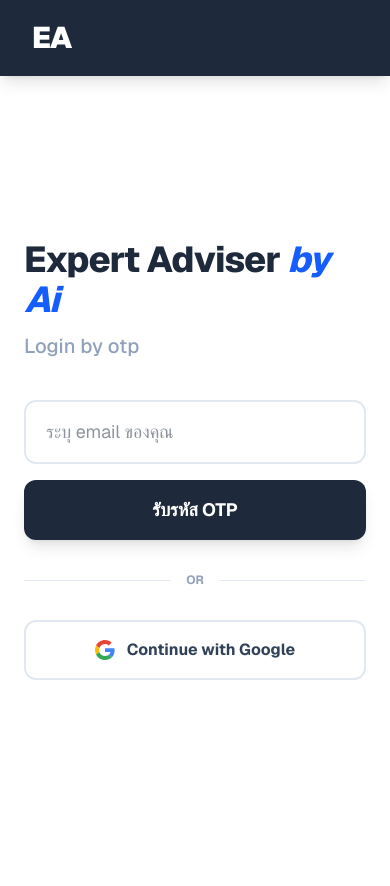
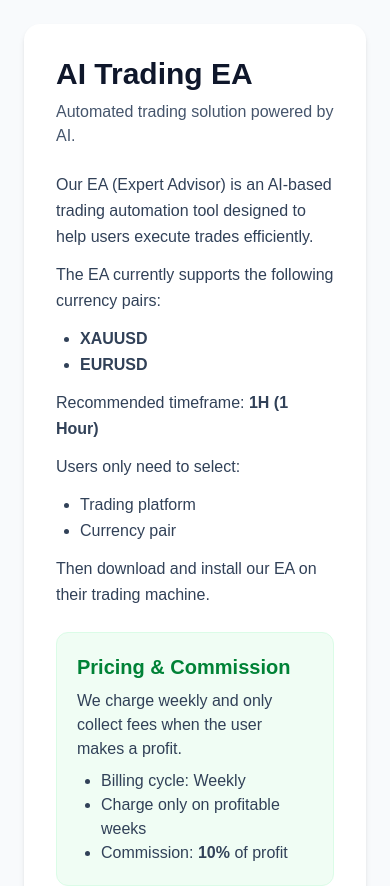
Before and after one commit to Pisit-auu/eabyai, a Next.js app: page / in a window 390 px wide. Shown: the top 886 px of the page. Before the commit the page ends 844 px from the top, so only its background shows below. Built offline with nearby package versions, Linux system fonts and the light colour scheme; no server answers.

Commit message:
for stript

```diff
--- a/src/app/Bill/page.tsx
+++ b/src/app/Bill/page.tsx
@@ -136,11 +136,6 @@ export default function Bill() {
   ];
 
 
-  useEffect(() => {
-    if (status === 'unauthenticated' ) {
-      router.push('/')
-    }
-  }, [status, router])
 
 
 const fetchData = useCallback(async () => {
--- a/src/app/EA/page.tsx
+++ b/src/app/EA/page.tsx
@@ -88,11 +88,7 @@ export default function EA() {
   // --- ACTIONS ---
 
   // --- EFFECTS ---
-  useEffect(() => {
-    if (status === 'unauthenticated' ) {
-      router.push('/')
-    }
-  }, [status, router])
+
 
   // ฟังก์ชันดึงข้อมูล (แยกออกมาเพื่อให้เรียกใช้ใหม่ได้เมื่อมีการเพิ่มข้อมูล)
   const fetchData = useCallback(async () => {
--- a/src/app/home/page.tsx
+++ b/src/app/home/page.tsx
@@ -135,11 +135,7 @@ export default function Dashborad() {
   // --- ACTIONS ---
 
   // --- EFFECTS ---
-  useEffect(() => {
-    if (status === 'unauthenticated' ) {
-      router.push('/')
-    }
-  }, [status, router])
+
 
   // ฟังก์ชันดึงข้อมูล (แยกออกมาเพื่อให้เรียกใช้ใหม่ได้เมื่อมีการเพิ่มข้อมูล)
   const fetchData = useCallback(async () => {
--- a/src/app/page.tsx
+++ b/src/app/page.tsx
@@ -1,195 +1,87 @@
-'use client'
+import Link from "next/link";
 
-import { signIn, useSession } from "next-auth/react"
-import { useState, useEffect } from "react"
-import { useRouter, useSearchParams } from "next/navigation" // <--- 1. เพิ่ม useSearchParams
-import React from 'react'
+export default function EAPage() {
+  return (
+    <main className="min-h-screen bg-slate-50 flex items-center justify-center p-6">
+      <div className="max-w-3xl w-full bg-white rounded-2xl shadow-md p-8 space-y-6">
 
-export default function SignInPage() {
-  const [email, setEmail] = useState("")
-  const [otp, setOtp] = useState("")
-  const [loading, setLoading] = useState(false)
-  const [isVerifying, setIsVerifying] = useState(false)
-  const router = useRouter()
-  const { data: session, status } = useSession()
-  const searchParams = useSearchParams()
-  useEffect(() => {
-    // 1. ดึงทั้ง error และ email จาก URL (ถ้ามี)
-    const errorParam = searchParams.get("error")
-    console.log(errorParam)
-    if (errorParam) {
-      let errorMessage = "เกิดข้อผิดพลาดในการเข้าสู่ระบบ"
+        {/* Title */}
+        <div>
+          <h1 className="text-3xl font-bold text-slate-900">
+            AI Trading EA
+          </h1>
+          <p className="text-slate-600 mt-2">
+            Automated trading solution powered by AI.
+          </p>
+        </div>
 
-      if (errorParam === "Verification") {
-        errorMessage = "รหัสยืนยันไม่ถูกต้อง หรือลิงก์หมดอายุแล้ว"
-      } else if (errorParam === "OAuthAccountNotLinked") {
-        errorMessage = "อีเมลนี้ถูกลงทะเบียนด้วยวิธีอื่นแล้ว (เช่น Google)"
-      } else if (errorParam === "Callback") {
-        errorMessage = "เกิดข้อผิดพลาดในการยืนยันตัวตน"
-      }
+        {/* Description */}
+        <section className="space-y-3 text-slate-700 leading-relaxed">
+          <p>
+            Our EA (Expert Advisor) is an AI-based trading automation tool
+            designed to help users execute trades efficiently.
+          </p>
 
-      alert(errorMessage)
-    }
-    // 4. เอา email ออกจาก dependency array เพื่อป้องกัน loop
-  }, [searchParams, router])
-  // ------------------------------------------------
+          <p>
+            The EA currently supports the following currency pairs:
+          </p>
 
-  useEffect(() => {
-    if (status === 'authenticated') {
-      router.push('/')
-    }
-  }, [status, router])
+          <ul className="list-disc pl-6">
+            <li><strong>XAUUSD</strong></li>
+            <li><strong>EURUSD</strong></li>
+          </ul>
 
-  // ฟังก์ชันส่ง OTP (หน้าแรก)
-  const handleLogin = async (e: React.FormEvent) => {
-    e.preventDefault()
-    setLoading(true)
+          <p>
+            Recommended timeframe: <strong>1H (1 Hour)</strong>
+          </p>
 
-    const result = await signIn("email", {
-      email,
-      redirect: false,
+          <p>
+            Users only need to select:
+          </p>
 
-    })
+          <ul className="list-disc pl-6">
+            <li>Trading platform</li>
+            <li>Currency pair</li>
+          </ul>
 
-    setLoading(false)
-    if (result?.error) {
-      alert("เกิดข้อผิดพลาด: " + result.error)
-    } else {
-      setIsVerifying(true)
-    }
-  }
+          <p>
+            Then download and install our EA on their trading machine.
+          </p>
+        </section>
 
-  // ฟังก์ชันยืนยัน OTP (ใน Popup)
-  const handleVerify = (e: React.FormEvent) => {
-    e.preventDefault()
-    if (otp.length !== 6) {
-      alert("กรอกรหัสให้ครบ 6 หลัก")
-      return
-    }
+        {/* Billing */}
+        <section className="bg-green-50 border border-green-100 rounded-xl p-5">
+          <h2 className="text-xl font-semibold text-green-700 mb-2">
+            Pricing & Commission
+          </h2>
 
-    const destination = '/home'
-    const verifyUrl = `/api/auth/callback/email?email=${encodeURIComponent(email)}&token=${otp}&callbackUrl=${encodeURIComponent(destination)}`
+          <p className="text-slate-700">
+            We charge weekly and only collect fees when the user makes a profit.
+          </p>
 
-    window.location.href = verifyUrl
-  }
+          <ul className="list-disc pl-6 mt-2 text-slate-700">
+            <li>Billing cycle: Weekly</li>
+            <li>Charge only on profitable weeks</li>
+            <li>Commission: <strong>10%</strong> of profit</li>
+          </ul>
+        </section>
 
-  if (status === "loading") return null // หรือใส่ Spinner เล็กๆ
+        {/* Button */}
+        <div className="pt-2">
+          <Link
+            href="/home"
+            className="inline-block bg-green-600 hover:bg-green-700 text-white font-medium px-6 py-3 rounded-xl transition"
+            style={{
+                                      backgroundColor: '#f0fdf4', // สี bg-green-50
+                                      borderColor: '#bbf7d0',     // สี border-green-200
+                                      color: '#16a34a'            // สี text-green-600
+                                    }}
+          >
+            Go to Home
+          </Link>
+        </div>
 
-  return (
-    <main className="min-h-screen bg-white flex flex-col font-sans text-[#1E293B] relative">
-      {/* Navbar */}
-      <nav className="bg-[#1E293B] py-5 px-8 shadow-lg z-10">
-        <div className="max-w-7xl mx-auto">
-          <span className="text-3xl font-black text-white tracking-tighter">EA</span>
-        </div>
-      </nav>
-
-      {/* Hero Content */}
-      <div className="flex-1 flex items-center justify-center p-6 md:p-12 relative">
-        <div className="max-w-6xl w-full grid grid-cols-1 lg:grid-cols-2 gap-16 items-center">
-
-          {/* Left: Sign In Form */}
-          <div className="max-w-md w-full mx-auto lg:mx-0">
-            <header className="mb-10">
-              <h1 className="text-4xl font-extrabold mb-3 tracking-tight">
-                Expert Adviser <span className="text-blue-600 italic">by Ai</span>
-              </h1>
-              <p className="text-xl font-medium text-slate-400 ">Login by otp </p>
-            </header>
-
-            <form onSubmit={handleLogin} className="space-y-4">
-              <input
-                type="email"
-                placeholder="ระบุ email ของคุณ"
-                value={email}
-                onChange={(e) => setEmail(e.target.value)}
-                required
-                className="w-full px-5 py-4 rounded-xl border-2 border-slate-200 focus:border-blue-600 outline-none text-lg transition-all"
-              />
-              <button
-                type="submit"
-                disabled={loading}
-                className="w-full py-4 rounded-xl font-bold text-lg bg-[#1E293B] text-white hover:bg-slate-800 shadow-lg active:scale-95 transition-all disabled:bg-slate-300"
-              >
-                {loading ? "กำลังส่ง..." : "รับรหัส OTP"}
-              </button>
-            </form>
-
-            <div className="flex items-center gap-4 py-8">
-                <div className="h-[1px] bg-slate-200 flex-1"></div>
-                <span className="text-xs font-bold text-slate-400 uppercase">or</span>
-                <div className="h-[1px] bg-slate-200 flex-1"></div>
-            </div>
-
-            <button onClick={() => signIn('google')} className="w-full border-2 border-slate-200 py-4 rounded-xl flex items-center justify-center gap-3 hover:bg-slate-50 transition-all font-bold text-slate-700">
-               <svg width="20" height="20" viewBox="0 0 48 48"><path fill="#EA4335" d="M24 9.5c3.54 0 6.71 1.22 9.21 3.6l6.85-6.85C35.9 2.38 30.47 0 24 0 14.62 0 6.51 5.38 2.56 13.22l7.98 6.19C12.43 13.72 17.74 9.5 24 9.5z"/><path fill="#4285F4" d="M46.98 24.55c0-1.57-.15-3.09-.38-4.55H24v9.02h12.94c-.58 2.96-2.26 5.48-4.78 7.18l7.73 6c4.51-4.18 7.09-10.36 7.09-17.65z"/><path fill="#FBBC05" d="M10.53 28.59c-.48-1.45-.76-2.99-.76-4.59s.27-3.14.76-4.59l-7.98-6.19C.92 16.46 0 20.12 0 24s.92 7.54 2.56 10.78l7.97-6.19z"/><path fill="#34A853" d="M24 48c6.48 0 11.93-2.13 15.89-5.81l-7.73-6c-2.15 1.45-4.92 2.31-8.16 2.31-6.26 0-11.57-4.22-13.47-9.91l-7.98 6.19C6.51 42.62 14.62 48 24 48z"/></svg>
-               Continue with Google
-            </button>
-          </div>
-
-          {/* Right: Preview Image */}
-          <div className="hidden lg:block">
-            <div className="rounded-[2.5rem] overflow-hidden shadow-2xl bg-slate-900 aspect-video">
-               <img src="../public/ania.png" className="w-full h-full object-cover opacity-80" alt="Preview" />
-            </div>
-          </div>
-        </div>
       </div>
-
-      {/* --- OTP VERIFICATION POPUP (MODAL) --- */}
-      {isVerifying && (
-        <div className="fixed inset-0 z-50 flex items-center justify-center p-4">
-          {/* Backdrop */}
-          <div className="absolute inset-0 bg-slate-900/60 backdrop-blur-sm" onClick={() => setIsVerifying(false)}></div>
-
-          {/* Modal Card */}
-          <div className="relative bg-white w-full max-w-md rounded-3xl shadow-2xl p-8 animate-in fade-in zoom-in duration-300">
-            <button
-              onClick={() => setIsVerifying(false)}
-              className="absolute top-4 right-4 text-slate-400 hover:text-slate-600"
-            >
-              <svg className="w-6 h-6" fill="none" stroke="currentColor" viewBox="0 0 24 24"><path strokeLinecap="round" strokeLinejoin="round" strokeWidth="2" d="M6 18L18 6M6 6l12 12"></path></svg>
-            </button>
-
-            <div className="text-center">
-              <div className="w-16 h-16 bg-blue-50 text-blue-600 rounded-full flex items-center justify-center mx-auto mb-4">
-                <svg className="w-8 h-8" fill="none" stroke="currentColor" viewBox="0 0 24 24"><path strokeLinecap="round" strokeLinejoin="round" strokeWidth="2" d="M12 15v2m-6 4h12a2 2 0 002-2v-6a2 2 0 00-2-2H6a2 2 0 00-2 2v6a2 2 0 002 2zm10-10V7a4 4 0 00-8 0v4h8z"></path></svg>
-              </div>
-              <h2 className="text-2xl font-bold mb-2">ยืนยันรหัส OTP</h2>
-              <p className="text-slate-500 mb-8 text-sm">
-                เราได้ส่งรหัส 6 หลักไปที่ <br/>
-                <span className="font-bold text-slate-900">{email}</span>
-              </p>
-
-              <form onSubmit={handleVerify} className="space-y-6">
-                <input
-                  type="text"
-                  placeholder="0 0 0 0 0 0"
-                  maxLength={6}
-                  value={otp}
-                  onChange={(e) => setOtp(e.target.value.replace(/\D/g, ""))} // รับแค่ตัวเลข
-                  className="w-full text-center text-3xl font-black tracking-[0.5em] py-4 rounded-2xl border-2 border-slate-100 focus:border-blue-600 bg-slate-50 outline-none transition-all"
-                  autoFocus
-                />
-
-                <button
-                  type="submit"
-                  className="w-full py-4 rounded-xl font-bold text-lg bg-gray-600 text-white hover:bg-gray-700 shadow-lg shadow-blue-200 active:scale-95 transition-all"
-                >
-                  ยืนยันและเข้าสู่ระบบ
-                </button>
-              </form>
-
-              <button
-                onClick={() => setIsVerifying(false)}
-                className="mt-6 text-sm font-semibold text-slate-400 hover:text-blue-600 transition-colors"
-              >
-                ย้อนกลับไปแก้ไข Email
-              </button>
-            </div>
-          </div>
-        </div>
-      )}
     </main>
-  )
+  );
 }
--- a/src/app/user/page.tsx
+++ b/src/app/user/page.tsx
@@ -87,11 +87,7 @@ export default function UserPage() {
   // --- ACTIONS ---
 
   // --- EFFECTS ---
-  useEffect(() => {
-    if (status === 'unauthenticated' ) {
-      router.push('/')
-    }
-  }, [status, router])
+
 
   // ฟังก์ชันดึงข้อมูล (แยกออกมาเพื่อให้เรียกใช้ใหม่ได้เมื่อมีการเพิ่มข้อมูล)
   const fetchData = useCallback(async () => {
```
